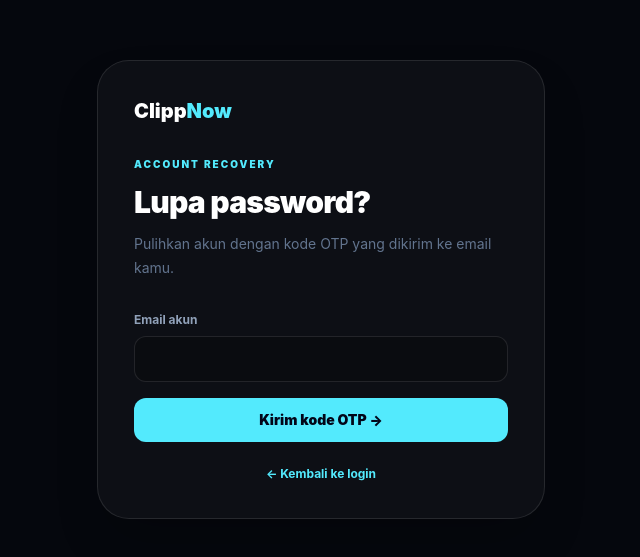
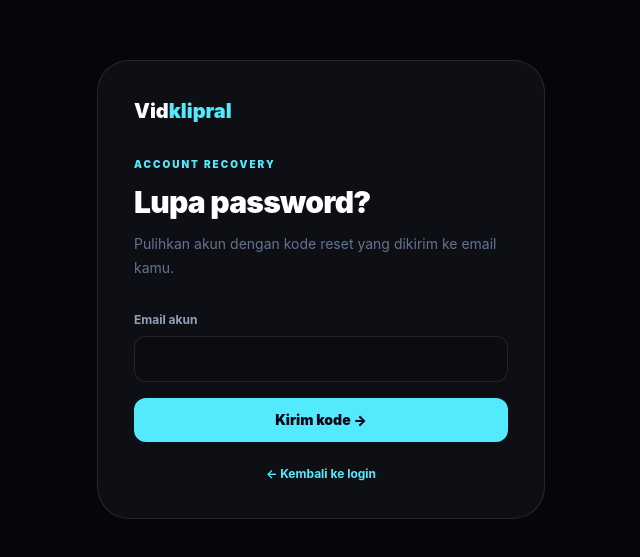
Before and after one commit to edosaputraputradayak07-collab/clippnow, a Next.js app: page /auth/forgot-password in a window 1280 px wide. Shown: the part 111-668 px from the top of the page, without its empty margins (319-959 px from the left). Built offline with nearby package versions, Linux system fonts and the light colour scheme.

Commit message:
fix: remove UGD branding from password recovery

```diff
--- a/app/auth/forgot-password/page.tsx
+++ b/app/auth/forgot-password/page.tsx
@@ -22,7 +22,7 @@ export default function ForgotPasswordPage() {
     setLoading(false);
     if (resetError) { setError('Kode reset belum bisa dikirim. Coba lagi beberapa saat.'); return; }
     setStep('otp');
-    setMessage('Kode OTP 6 digit sudah dikirim ke email kamu.');
+    setMessage('Kode reset 6 digit sudah dikirim ke email kamu.');
   }
 
   async function verifyCode(event: FormEvent<HTMLFormElement>) {
@@ -30,9 +30,9 @@ export default function ForgotPasswordPage() {
     const supabase = createClient();
     const { error: verifyError } = await supabase.auth.verifyOtp({ email: email.trim(), token: otp.trim(), type: 'recovery' });
     setLoading(false);
-    if (verifyError) { setError('OTP salah atau sudah kedaluwarsa. Minta kode baru.'); return; }
+    if (verifyError) { setError('Kode salah atau sudah kedaluwarsa. Minta kode baru.'); return; }
     setStep('password');
-    setMessage('OTP benar. Sekarang buat password baru.');
+    setMessage('Kode benar. Sekarang buat password baru.');
   }
 
   async function changePassword(event: FormEvent<HTMLFormElement>) {
@@ -50,12 +50,12 @@ export default function ForgotPasswordPage() {
 
   return <main className="flex min-h-screen items-center justify-center bg-[#05070d] px-5 py-8 text-white sm:px-8">
     <div className="w-full max-w-md rounded-[2rem] border border-white/10 bg-white/[.035] p-7 shadow-2xl sm:p-9">
-      <a href="/" className="text-xl font-black">Clipp<span className="text-cyan-300">Now</span></a>
+      <a href="/" className="text-xl font-black">Vid<span className="text-cyan-300">klipral</span></a>
       <div className="mt-8 text-[10px] font-black uppercase tracking-[.2em] text-cyan-300">Account recovery</div>
       <h1 className="mt-3 text-3xl font-black tracking-tight">Lupa password?</h1>
-      <p className="mt-3 text-sm leading-6 text-slate-500">Pulihkan akun dengan kode OTP yang dikirim ke email kamu.</p>
-      {step === 'email' && <form onSubmit={sendCode} className="mt-8 space-y-4"><label className="block"><span className="mb-2 block text-xs font-bold text-slate-400">Email akun</span><input required type="email" autoComplete="email" value={email} onChange={(e) => setEmail(e.target.value)} className="w-full rounded-xl border border-white/10 bg-black/20 px-4 py-3 text-sm outline-none focus:border-cyan-300/60" /></label><button disabled={loading} className="w-full rounded-xl bg-cyan-300 px-4 py-3 text-sm font-black text-slate-950 disabled:opacity-50">{loading ? 'Mengirim kode…' : 'Kirim kode OTP →'}</button></form>}
-      {step === 'otp' && <form onSubmit={verifyCode} className="mt-8 space-y-4"><div className="rounded-xl border border-cyan-300/10 bg-cyan-300/5 px-4 py-3 text-xs text-slate-400">Kode dikirim ke <b className="text-white">{email}</b></div><label className="block"><span className="mb-2 block text-xs font-bold text-slate-400">Kode OTP</span><input required inputMode="numeric" pattern="[0-9]{6}" maxLength={6} value={otp} onChange={(e) => setOtp(e.target.value.replace(/\D/g, '').slice(0, 6))} className="w-full rounded-xl border border-white/10 bg-black/20 px-4 py-3 text-center text-2xl font-black tracking-[.5em] outline-none focus:border-cyan-300/60" /></label><button disabled={loading || otp.length !== 6} className="w-full rounded-xl bg-cyan-300 px-4 py-3 text-sm font-black text-slate-950 disabled:opacity-50">{loading ? 'Memeriksa…' : 'Verifikasi OTP →'}</button><button type="button" onClick={() => { setStep('email'); setOtp(''); setMessage(''); setError(''); }} className="w-full py-2 text-xs font-bold text-slate-500 hover:text-white">Kirim ulang / ganti email</button></form>}
+      <p className="mt-3 text-sm leading-6 text-slate-500">Pulihkan akun dengan kode reset yang dikirim ke email kamu.</p>
+      {step === 'email' && <form onSubmit={sendCode} className="mt-8 space-y-4"><label className="block"><span className="mb-2 block text-xs font-bold text-slate-400">Email akun</span><input required type="email" autoComplete="email" value={email} onChange={(e) => setEmail(e.target.value)} className="w-full rounded-xl border border-white/10 bg-black/20 px-4 py-3 text-sm outline-none focus:border-cyan-300/60" /></label><button disabled={loading} className="w-full rounded-xl bg-cyan-300 px-4 py-3 text-sm font-black text-slate-950 disabled:opacity-50">{loading ? 'Mengirim kode…' : 'Kirim kode →'}</button></form>}
+      {step === 'otp' && <form onSubmit={verifyCode} className="mt-8 space-y-4"><div className="rounded-xl border border-cyan-300/10 bg-cyan-300/5 px-4 py-3 text-xs text-slate-400">Kode dikirim ke <b className="text-white">{email}</b></div><label className="block"><span className="mb-2 block text-xs font-bold text-slate-400">Kode 6 digit</span><input required inputMode="numeric" pattern="[0-9]{6}" maxLength={6} value={otp} onChange={(e) => setOtp(e.target.value.replace(/\D/g, '').slice(0, 6))} className="w-full rounded-xl border border-white/10 bg-black/20 px-4 py-3 text-center text-2xl font-black tracking-[.5em] outline-none focus:border-cyan-300/60" /></label><button disabled={loading || otp.length !== 6} className="w-full rounded-xl bg-cyan-300 px-4 py-3 text-sm font-black text-slate-950 disabled:opacity-50">{loading ? 'Memeriksa…' : 'Verifikasi kode →'}</button><button type="button" onClick={() => { setStep('email'); setOtp(''); setMessage(''); setError(''); }} className="w-full py-2 text-xs font-bold text-slate-500 hover:text-white">Kirim ulang / ganti email</button></form>}
       {step === 'password' && <form onSubmit={changePassword} className="mt-8 space-y-4"><label className="block"><span className="mb-2 block text-xs font-bold text-slate-400">Password baru</span><input required minLength={8} autoComplete="new-password" type="password" value={password} onChange={(e) => setPassword(e.target.value)} className="w-full rounded-xl border border-white/10 bg-black/20 px-4 py-3 text-sm outline-none focus:border-cyan-300/60" /></label><label className="block"><span className="mb-2 block text-xs font-bold text-slate-400">Ulangi password baru</span><input required minLength={8} autoComplete="new-password" type="password" value={confirmPassword} onChange={(e) => setConfirmPassword(e.target.value)} className="w-full rounded-xl border border-white/10 bg-black/20 px-4 py-3 text-sm outline-none focus:border-cyan-300/60" /></label><button disabled={loading} className="w-full rounded-xl bg-cyan-300 px-4 py-3 text-sm font-black text-slate-950 disabled:opacity-50">{loading ? 'Menyimpan…' : 'Simpan password baru →'}</button></form>}
       {error && <p className="mt-4 rounded-xl border border-rose-400/20 bg-rose-400/10 px-3 py-2 text-xs font-semibold leading-5 text-rose-300">{error}</p>}
       {message && <p className="mt-4 rounded-xl border border-emerald-400/20 bg-emerald-400/10 px-3 py-2 text-xs font-semibold leading-5 text-emerald-300">{message}</p>}
```
